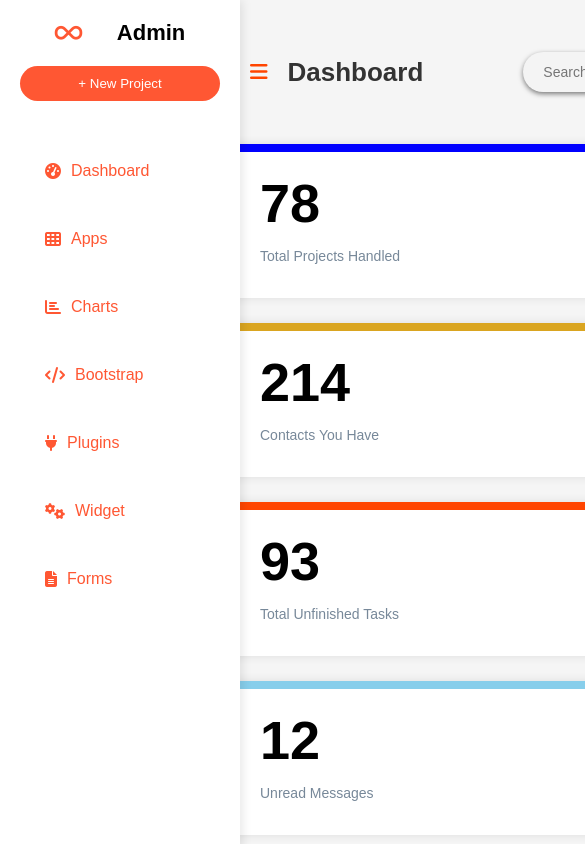
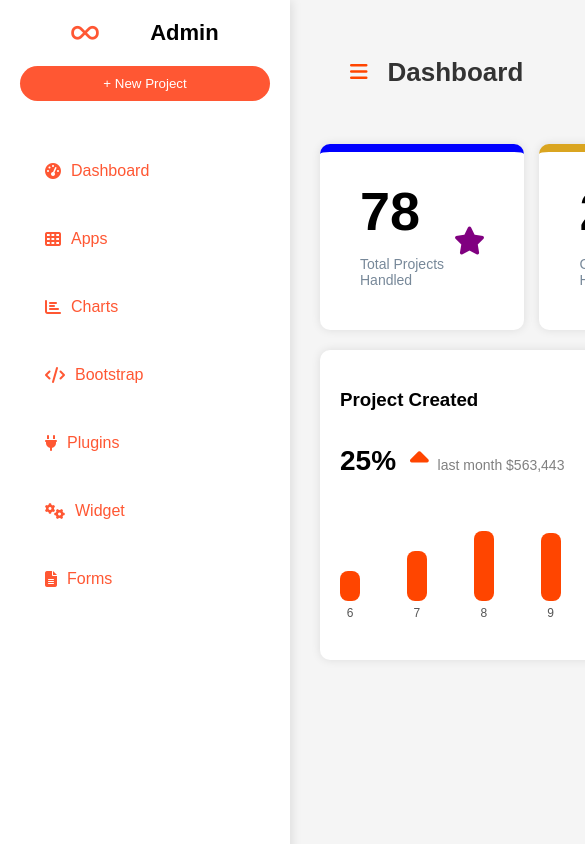
Before and after one commit to Ragul1106/Admin-Dashboard, a plain HTML site: page index.html in a window 390 px wide. Shown: the top 844 px of the page, 585 px wide, since content can reach past the window. Drawn offline with Linux system fonts and the light colour scheme.

```diff
--- a/dashboard.css
+++ b/dashboard.css
@@ -315,23 +315,3 @@ body {
     font-size: 12px;
     color: #555;
 }
-
-/* Responsive Design */
-@media (max-width: 768px) {
-    .sidebar {
-        width: 200px;
-    }
-
-    .main-content {
-        margin-left: 200px;
-        width: calc(100% - 200px);
-    }
-
-    .stats {
-        flex-direction: column;
-    }
-
-    .card {
-        margin-bottom: 10px;
-    }
-}
```
